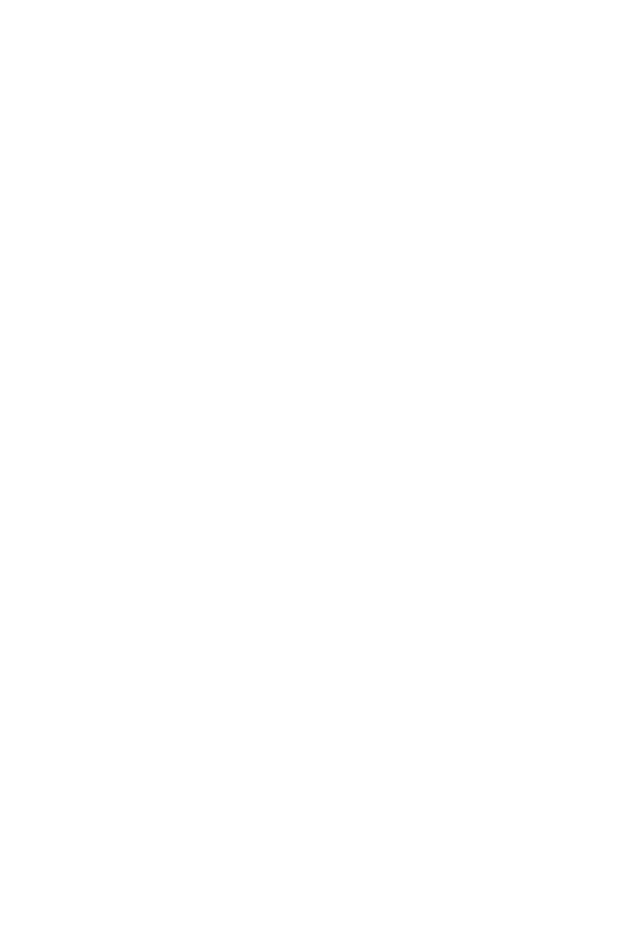
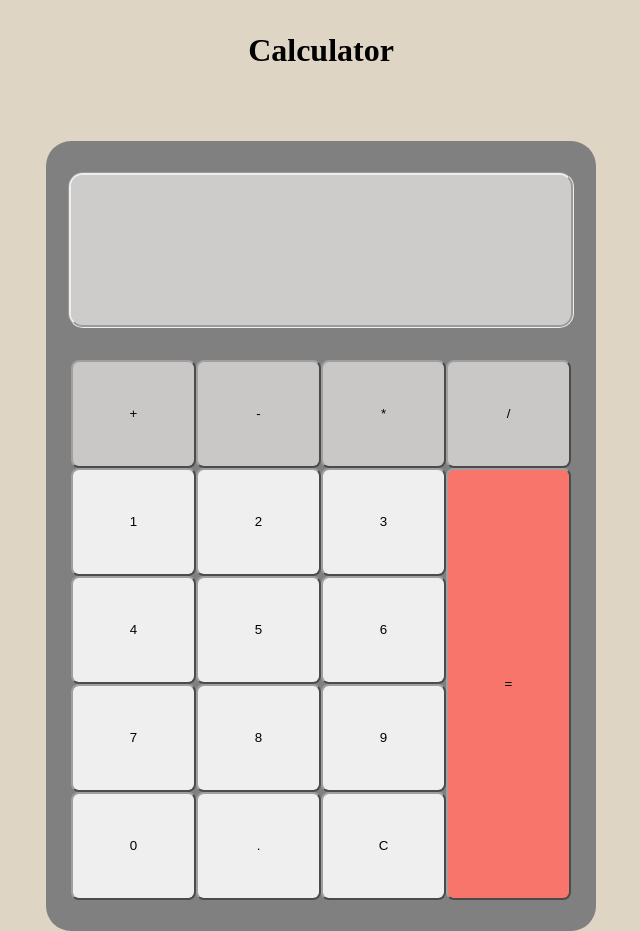
Before and after one commit to QuvseM0/calculator, a plain HTML site: page index.html in a window 1280 px wide. Shown: the whole page, without its empty margins (319-959 px from the left). Before the commit the page ends 800 px from the top, so only its background shows below. Drawn offline with Linux system fonts and the light colour scheme.

Commit message:
built UI

```diff
--- a/index.html
+++ b/index.html
@@ -8,6 +8,38 @@
     <title>Calculator</title>
 </head>
 <body>
+    <h1>Calculator</h1>
+    <div class="calculator">
+        <div class="display">
 
+        </div>
+        <div class="buttons">
+            <div class="operatorContainer">
+                <button id="add" class="operator button">+</button>
+                <button id="subtract" class="operator button">-</button>
+                <button id="multiply" class="operator button">*</button>
+                <button id="divide" class="operator button">/</button>
+            </div>
+            <div class="pad">
+                <div class="numbers">
+                    <button id="1" class="button">1</button>
+                    <button id="2" class="button">2</button>
+                    <button id="3" class="button">3</button>
+                    <button id="4" class="button">4</button>
+                    <button id="5" class="button">5</button>
+                    <button id="6" class="button">6</button>
+                    <button id="7" class="button">7</button>
+                    <button id="8" class="button">8</button>
+                    <button id="9" class="button">9</button>
+                    <button id="0" class="button">0</button>
+                    <button id="float" class="button">.</button>
+                    <button id="delete" class="button">C</button>
+                </div>
+                <div class="equalContainer">
+                    <button id="equal">=</button>
+                </div>
+            </div>
+        </div>
+    </div>
 </body>
 </html>
--- a/style.css
+++ b/style.css
@@ -0,0 +1,76 @@
+*{
+    margin: 0;
+}
+
+body{
+    height: 100vh;
+    width: 100vw;
+    display: flex;
+    flex-direction: column;
+    align-items: center;
+    background-color: #dfd5c4;
+}
+
+h1{
+    margin: 4vh;
+}
+
+.calculator{
+    background-color: gray;
+    display: flex;
+    flex-direction: column;
+    justify-content: space-evenly;
+    align-items: center;
+    margin-top: 10vh;
+    margin: 5vh;
+    min-height: 790px;
+    min-width: 550px;
+    border-radius: 25px;
+}
+
+.display{
+    display: flex;
+    justify-content: center;
+    background-color: #ceccca;
+    height: 150px;
+    width: 500px;
+    border-style: groove;
+    border-radius: 15px;
+}
+button{
+    border-radius: 8px;
+    border-color: #a09f9e;
+}
+.buttons{
+    background-color: gray;
+    height: 540px;
+    width: 500px;
+    display: flex;
+    flex-direction: column;
+}
+
+.pad{
+    display: flex;
+}
+.operator{
+    background-color: #c9c8c7;
+}
+
+.operatorContainer{
+    display: flex;
+}
+
+.numbers{
+    display: flex;
+    flex-wrap: wrap;
+}
+.button{
+    height: 108px;
+    width: 125px;
+    margin: 0px;
+}
+#equal{
+    background-color: #f8756b;
+    height: 432px;
+    width: 125px;
+}
```
